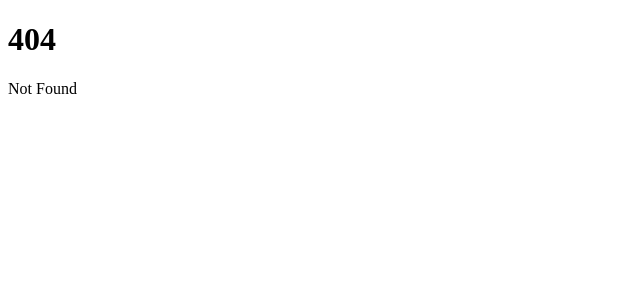
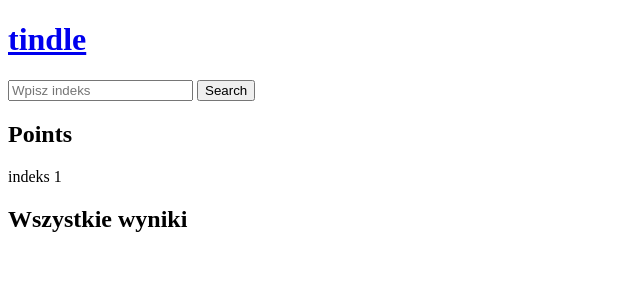
Before and after one commit to kjubik/tindle, a SvelteKit app: page /results/1 in a window 1280 px wide. Before the commit this address had no page. Shown: the top 300 px of the page, without its empty margins (0-640 px from the left). Built offline with nearby package versions, Linux system fonts and the light colour scheme.

Commit message:
created routing with param

```diff
--- /dev/null
+++ b/src/routes/results/[indeks]/+page.js
@@ -0,0 +1,9 @@
+export async function load({params}) {
+    const indeks = params.indeks;
+
+    return {
+        data: {
+            indeks
+        }
+    }
+}
--- /dev/null
+++ b/src/routes/results/[indeks]/+page.svelte
@@ -0,0 +1,28 @@
+<script>
+
+    export let data
+
+</script>
+
+<main>
+
+    <div class="navbar">
+        <h1><a href="/">tindle</a></h1>
+        <input type="text" placeholder="Wpisz indeks">
+        <button>Search</button>
+    <div class="content">
+        <div class="left-column">
+            <div class="points">
+                <h2>Points</h2>
+            </div>
+            <div class="indeks">
+                <p>indeks <span>{ data.data.indeks }</span></p>
+            </div>
+        </div>
+        <div class="right-column">
+            <div class="tasks">
+                <h2>Wszystkie wyniki</h2>
+            </div>
+        </div>
+    </div>
+</main>
```
Also changed, not shown: src/routes/+page.svelte (+7 -3 lines).
